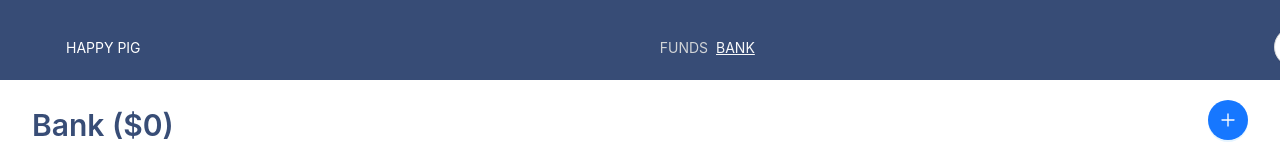
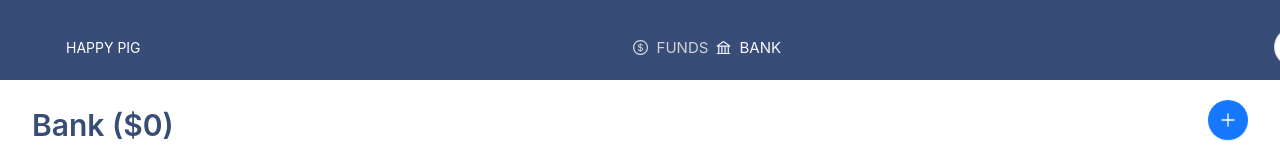
Before and after one commit to Nuta88/react-happy-pig, a React (Create React App) app: page /bank in a window 1280 px wide. Shown: the top 160 px of the page. Built offline with nearby package versions, Linux system fonts and the light colour scheme; no server answers.

Commit message:
HP-42: Add Icon to navigation

```diff
--- a/src/components/Icons/index.tsx
+++ b/src/components/Icons/index.tsx
@@ -5,7 +5,9 @@ import {
   EditOutlined,
   UserOutlined,
   CheckOutlined,
-  CloseOutlined
+  CloseOutlined,
+  BankOutlined,
+  DollarOutlined
 } from '@ant-design/icons';
 
 export {
@@ -15,5 +17,7 @@ export {
   EditOutlined as EditIcon,
   UserOutlined as AvatarIcon,
   CheckOutlined as CheckIcon,
-  CloseOutlined as CloseIcon
+  CloseOutlined as CloseIcon,
+  BankOutlined as BankIcon,
+  DollarOutlined as DollarIcon
 };
--- a/src/components/PageLayout/Header/index.tsx
+++ b/src/components/PageLayout/Header/index.tsx
@@ -1,9 +1,13 @@
+import Icon from '@ant-design/icons';
+import React from 'react';
+
 import { navigationLinks } from '../../../constants/common';
 import {
   Col,
   CircleButton,
   AvatarIcon
 } from '../../index';
+import { InlineCenter } from '../../Space/InlineCenter';
 
 import { LinkStyled, LayoutHeaderStyled, RowStyled } from './styled';
 
@@ -19,7 +23,10 @@ const Header = (): JSX.Element => (
               key={navigation.name}
               to={navigation.link}
             >
-              {navigation.name}
+              <InlineCenter>
+                <Icon component={navigation.icon as React.ForwardRefExoticComponent<any>} />
+                {navigation.name}
+              </InlineCenter>
             </LinkStyled>
           ))}
         </Col>
--- /dev/null
+++ b/src/components/Space/InlineCenter/index.tsx
@@ -0,0 +1,10 @@
+import { Space, SpaceProps } from 'antd';
+import styled from 'styled-components';
+
+const SpaceStyled = styled(Space)`
+  display: inline-flex;
+  align-items: center;
+  font-size: .94rem;
+`;
+
+export const InlineCenter = (props: JSX.IntrinsicAttributes & SpaceProps): JSX.Element => <SpaceStyled {...props} />;
--- a/src/components/Space/SpaceCenter/index.tsx
+++ b/src/components/Space/SpaceCenter/index.tsx
@@ -2,7 +2,7 @@ import { Space, SpaceProps } from 'antd';
 import styled from 'styled-components';
 
 const SpaceStyled = styled(Space)`
-  display: flex;;
+  display: flex;
   justify-content: center;
   flex-direction: column;
   height: 100%;
--- a/src/components/index.ts
+++ b/src/components/index.ts
@@ -14,6 +14,8 @@ import {
   AddIcon,
   AvatarIcon,
   ArrowLeftIcon,
+  BankIcon,
+  DollarIcon,
   DeleteIcon,
   EditIcon,
   CloseIcon,
@@ -63,6 +65,8 @@ export {
   AddIcon,
   AvatarIcon,
   ArrowLeftIcon,
+  BankIcon,
+  DollarIcon,
   DeleteIcon,
   EditIcon,
   CloseIcon,
--- a/src/constants/common.ts
+++ b/src/constants/common.ts
@@ -1,3 +1,8 @@
+import {
+  BankIcon,
+  DollarIcon
+} from '../components';
+
 import { apiUrls } from './apiUrls';
 
 export const dateFormat = 'YYYY-MM-DD';
@@ -5,10 +10,12 @@ export const dateFormat = 'YYYY-MM-DD';
 export const navigationLinks = [
   {
     name: 'Funds',
-    link: apiUrls.root
+    link: apiUrls.root,
+    icon: DollarIcon
   },
   {
     name: 'Bank',
-    link: apiUrls.bank.root
+    link: apiUrls.bank.root,
+    icon: BankIcon
   }
 ];
```
